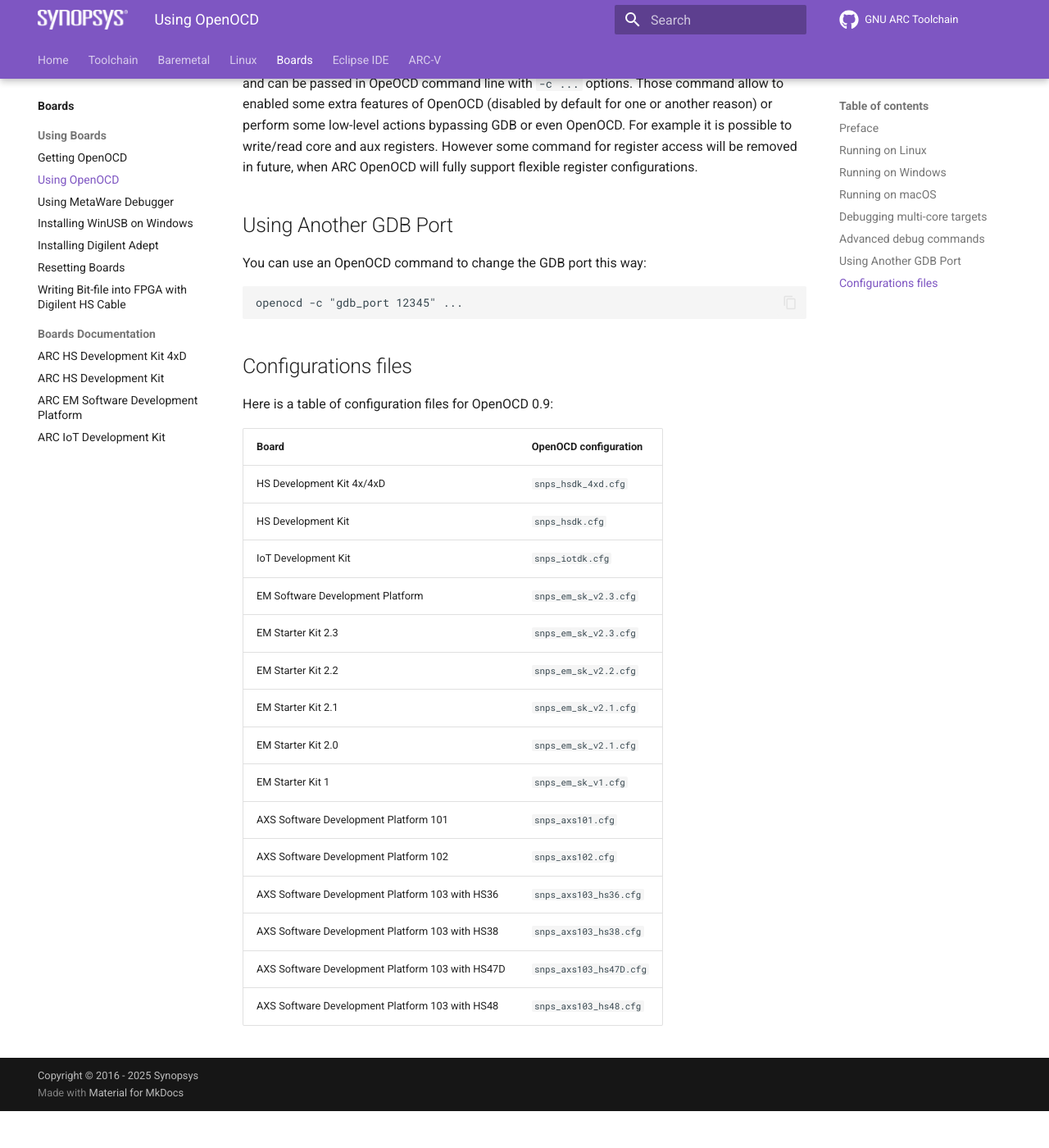
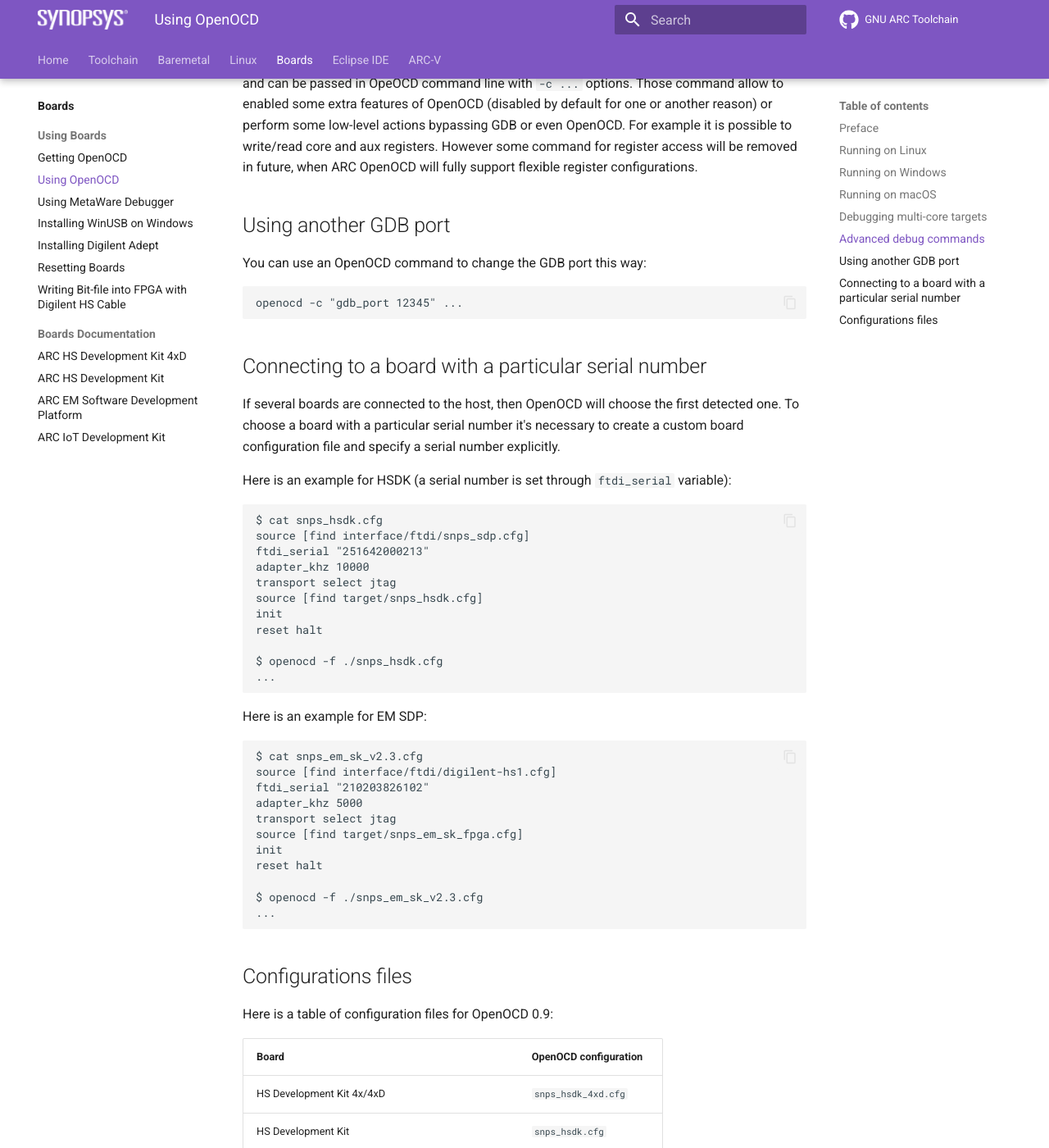
Before and after one commit to foss-for-synopsys-dwc-arc-processors/documentation, an MkDocs documentation site: the page built from docs/platforms/use-openocd.md, in a window 1280 px wide and 1400 px high, scrolled down 4815 px. Shown: the whole window at 82% size. Built offline with MkDocs 1.6.1 and Material for MkDocs 9.7.7, drawn with Linux system fonts in a browser that asks for light colours; comment, search, counter and statistics services are not loaded; the version menu is left out; before the commit the page ends 6170 px from its top, so only the background shows below that.

Commit message:
openocd: Describe how to connect to a board by a serial number
Signed-off-by: Yuriy Kolerov <ykolerov@synopsys.com>

````diff
--- a/docs/platforms/use-openocd.md
+++ b/docs/platforms/use-openocd.md
@@ -255,12 +255,51 @@
 removed in future, when ARC OpenOCD will fully support flexible register
 configurations.
 
-## Using Another GDB Port
+## Using another GDB port
 
 You can use an OpenOCD command to change the GDB port this way:
 
 ```text
 openocd -c "gdb_port 12345" ...
+```
+
+## Connecting to a board with a particular serial number
+
+If several boards are connected to the host, then OpenOCD will choose
+the first detected one. To choose a board with a particular serial number
+it's necessary to create a custom board configuration file and specify
+a serial number explicitly.
+
+Here is an example for HSDK (a serial number is set through `ftdi_serial` variable):
+
+```
+$ cat snps_hsdk.cfg
+source [find interface/ftdi/snps_sdp.cfg]
+ftdi_serial "251642000213"
+adapter_khz 10000
+transport select jtag
+source [find target/snps_hsdk.cfg]
+init
+reset halt
+
+$ openocd -f ./snps_hsdk.cfg
+...
+```
+
+Here is an example for EM SDP:
+
+```
+$ cat snps_em_sk_v2.3.cfg
+source [find interface/ftdi/digilent-hs1.cfg]
+ftdi_serial "210203826102"
+adapter_khz 5000
+transport select jtag
+source [find target/snps_em_sk_fpga.cfg]
+init
+reset halt
+
+$ openocd -f ./snps_em_sk_v2.3.cfg
+...
 ```
 
 ## Configurations files
````
